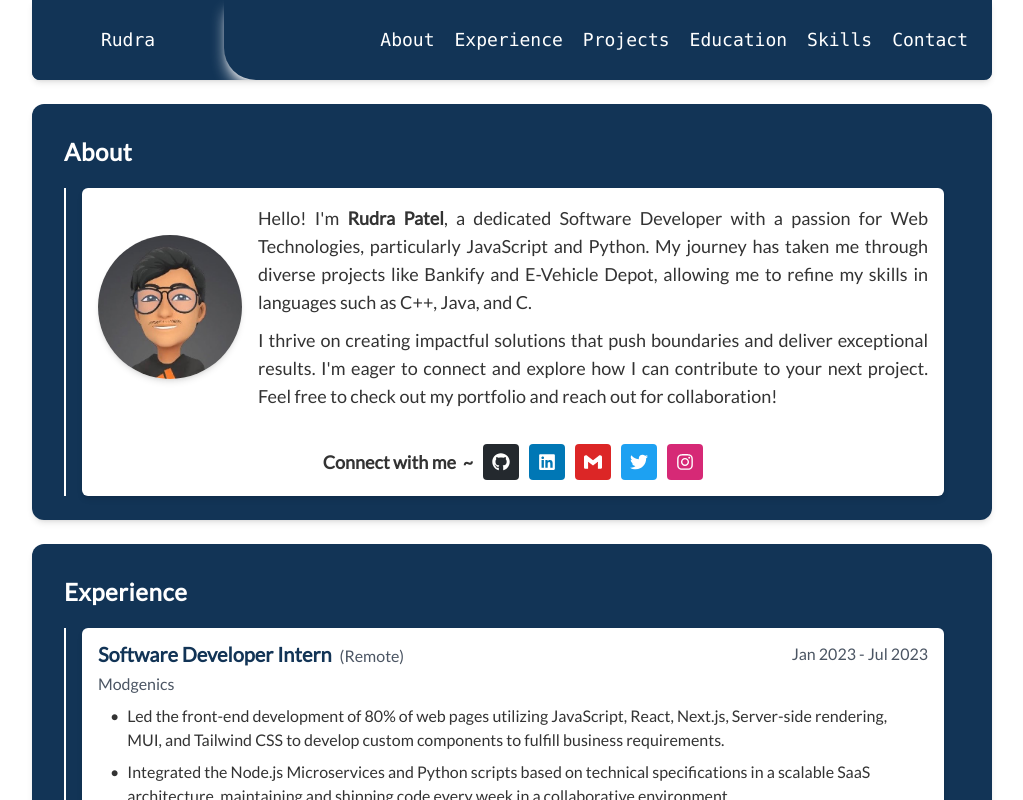
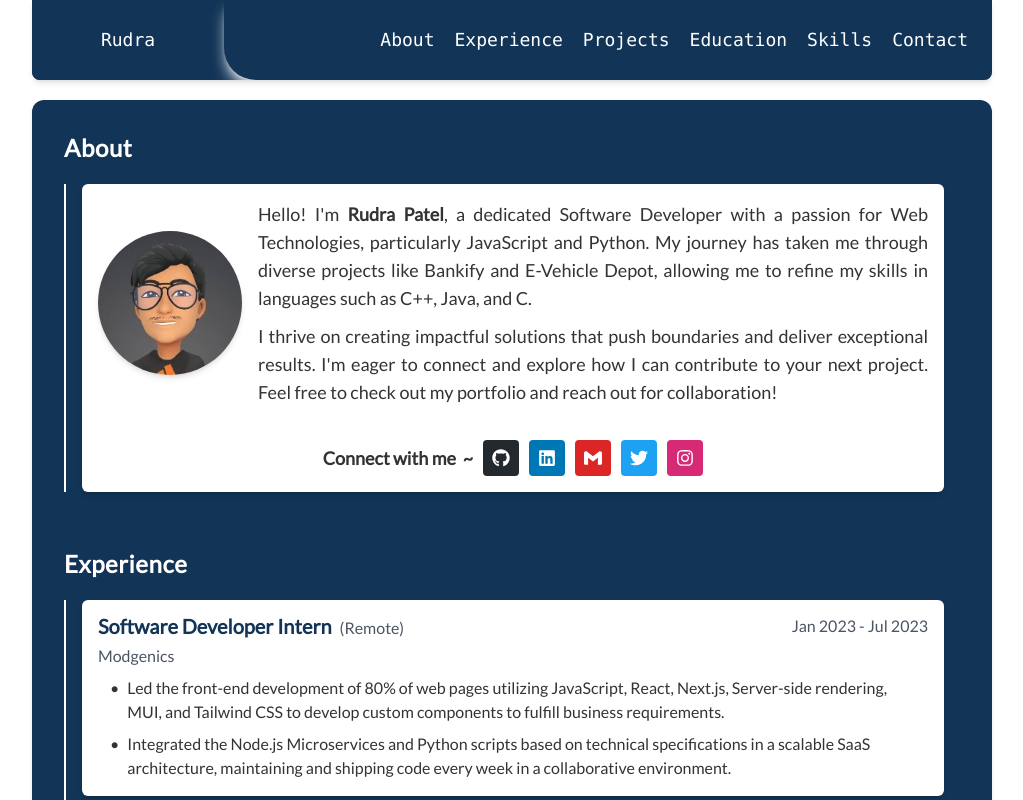
Before and after one commit to Rudra1402/Classic-Portfolio, a React (Vite) app: page / in a window 1280 px wide. Shown: the whole page, without its empty margins (128-1151 px from the left). Built offline with nearby package versions, Linux system fonts and the light colour scheme.

Commit message:
updated CSS

```diff
--- a/src/App.jsx
+++ b/src/App.jsx
@@ -11,11 +11,11 @@ function App() {
 
   return (
     <div className='m-0 p-0 w-screen h-screen'>
-      <div id='container' className='flex flex-col items-center w-full h-full overflow-y-auto px-4 md:p-0 gap-4 md:gap-6'>
+      <div id='container' className='flex flex-col items-center w-full h-full overflow-y-auto px-4 md:p-0 gap-3 md:gap-5'>
         <Navbar />
         <div
           id='right-container'
-          className='w-full md:w-3/4 flex flex-col gap-4 md:gap-6 rounded-lg text-[#333333] p-0 pb-8'
+          className='w-full md:w-3/4 flex flex-col rounded-xl shadow-md gap-0 md:gap-0 text-[#333333] p-0'
           style={{ scrollbarWidth: "none" }}
         >
           <About />
@@ -24,8 +24,8 @@ function App() {
           <Education />
           <Skills />
           <Contact />
-          <div className='py-4 px-8 rounded-lg text-center text-lg bg-green-600 text-white shadow-md leading-none'>Thank you for visting my portfolio!👍🏼</div>
         </div>
+        <div className='py-4 px-8 mb-6 w-3/4 rounded-lg text-center text-lg bg-green-600 text-white shadow-md leading-none'>Thank you for visting my portfolio!👍🏼</div>
       </div>
     </div>
   )
--- a/src/components/About.jsx
+++ b/src/components/About.jsx
@@ -5,7 +5,7 @@ import rp from '../assets/patel.jpg';
 
 function About() {
     return (
-        <div className='flex flex-col gap-y-2 sm:gap-y-3 w-full py-4 px-2 sm:p-6 bg-[#123456] rounded-xl shadow-md' id='about'>
+        <div className='flex flex-col gap-y-2 sm:gap-y-3 w-full py-3 px-2 sm:p-6 bg-[#123456] rounded-tl-xl rounded-tr-xl' id='about'>
             <div className='text-xl sm:text-2xl text-white font-semibold tracking-wide leading-none sm:p-2 px-3 py-2 rounded'>
                 About
             </div>
--- a/src/components/Contact.jsx
+++ b/src/components/Contact.jsx
@@ -2,7 +2,7 @@ import React from 'react'
 
 function Contact() {
     return (
-        <div className='flex flex-col gap-y-2 sm:gap-y-3 w-full py-4 px-2 sm:p-6 bg-[#123456] rounded-xl shadow-md' id='contact'>
+        <div className='flex flex-col gap-y-2 sm:gap-y-3 w-full py-3 px-2 sm:p-6 bg-[#123456] rounded-bl-xl rounded-br-xl' id='contact'>
             <div className='text-xl sm:text-2xl text-white font-semibold tracking-wide leading-none px-3 py-2 sm:p-2 rounded'>
                 Contact
             </div>
--- a/src/components/Education.jsx
+++ b/src/components/Education.jsx
@@ -3,7 +3,7 @@ import { education } from '../data'
 
 function Education() {
     return (
-        <div className='flex flex-col gap-y-2 sm:gap-y-3 w-full py-4 px-2 sm:p-6 bg-[#123456] rounded-xl shadow-md' id='education'>
+        <div className='flex flex-col gap-y-2 sm:gap-y-3 w-full py-3 px-2 sm:p-6 bg-[#123456]' id='education'>
             <div className='text-xl sm:text-2xl text-white font-semibold tracking-wide leading-none px-3 py-2 sm:p-2 rounded'>
                 Education
             </div>
--- a/src/components/Experience.jsx
+++ b/src/components/Experience.jsx
@@ -3,7 +3,7 @@ import { workExp } from '../data'
 
 function Experience() {
     return (
-        <div className='flex flex-col gap-y-2 sm:gap-y-3 w-full py-4 px-2 sm:p-6 bg-[#123456] rounded-xl shadow-md' id='experience'>
+        <div className='flex flex-col gap-y-2 sm:gap-y-3 w-full py-3 px-2 sm:p-6 bg-[#123456]' id='experience'>
             <div className='text-xl sm:text-2xl text-white font-semibold tracking-wide leading-none px-3 py-2 sm:p-2 rounded'>
                 Experience
             </div>
--- a/src/components/Projects.jsx
+++ b/src/components/Projects.jsx
@@ -4,7 +4,7 @@ import { projects, techSkills } from '../data'
 
 function Projects() {
     return (
-        <div className='flex flex-col gap-y-3 sm:gap-y-4 w-full py-4 px-2 sm:p-6 bg-[#123456] rounded-xl shadow-md' id='projects'>
+        <div className='flex flex-col gap-y-3 sm:gap-y-4 w-full py-3 px-2 sm:p-6 bg-[#123456]' id='projects'>
             <div className='text-xl sm:text-2xl text-white font-semibold tracking-wide leading-none px-3 py-2 sm:p-2 rounded'>
                 Projects
             </div>
--- a/src/components/Skills.jsx
+++ b/src/components/Skills.jsx
@@ -3,7 +3,7 @@ import { techSkills } from '../data'
 
 function Skills() {
     return (
-        <div className='flex flex-col gap-y-2 sm:gap-y-3 w-full py-4 px-2 sm:p-6 bg-[#123456] rounded-xl shadow-md' id='skills'>
+        <div className='flex flex-col gap-y-2 sm:gap-y-3 w-full py-3 px-2 sm:p-6 bg-[#123456]' id='skills'>
             <div className='text-xl sm:text-2xl text-white font-semibold tracking-wide leading-none sm:p-2 px-3 pt-2 pb-3 rounded'>
                 Skills
             </div>
```
